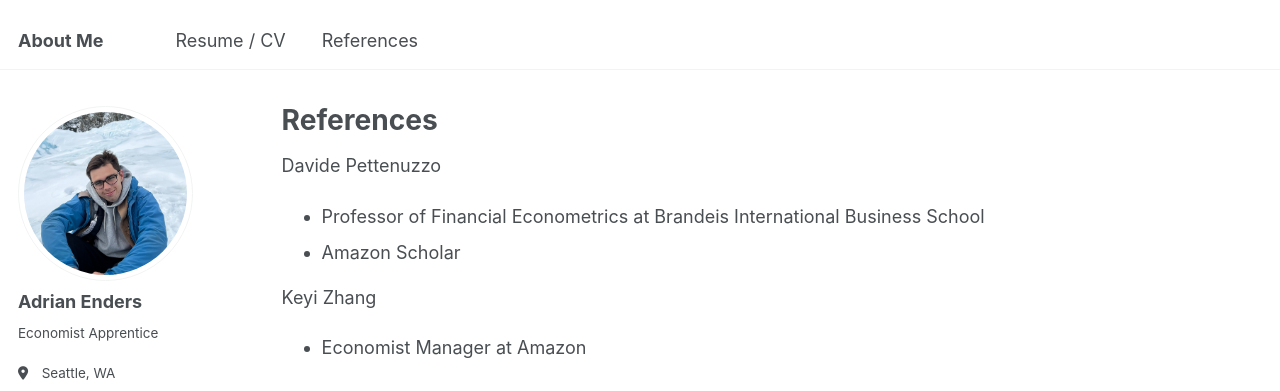
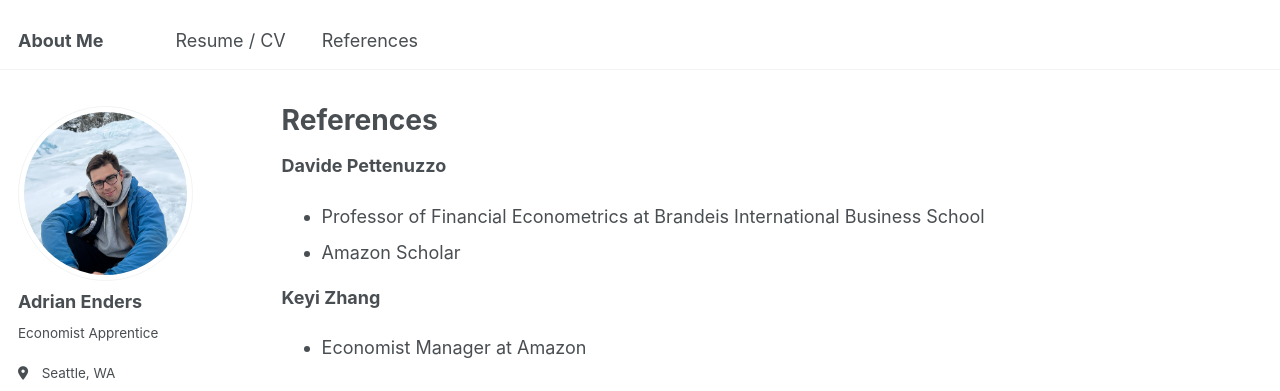
Before and after one commit to ae4292/ae4292.github.io, a Jekyll site: the page built from _pages/cv.md, in a window 1280 px wide. Shown: the top 391 px of the page. Built offline with Jekyll 4.4.1, drawn with Linux system fonts in a browser that asks for light colours.

Commit message:
Update cv.md

```diff
--- a/_pages/cv.md
+++ b/_pages/cv.md
@@ -9,9 +9,9 @@ redirect_from:
 
 {% include base_path %}
 
-Davide Pettenuzzo
+**Davide Pettenuzzo**
 - Professor of Financial Econometrics at Brandeis International Business School
 - Amazon Scholar
 
-Keyi Zhang
+**Keyi Zhang**
 - Economist Manager at Amazon
```
